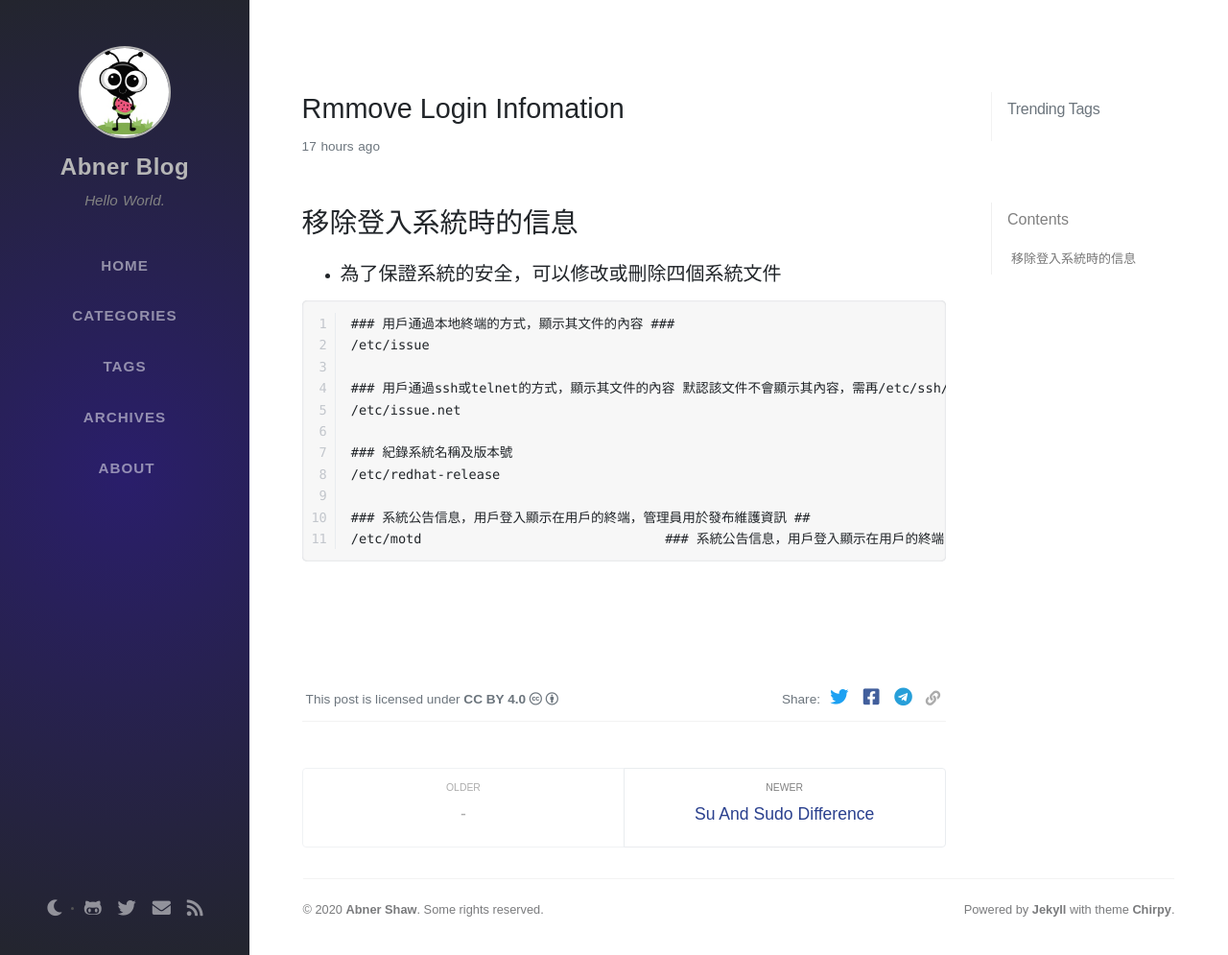
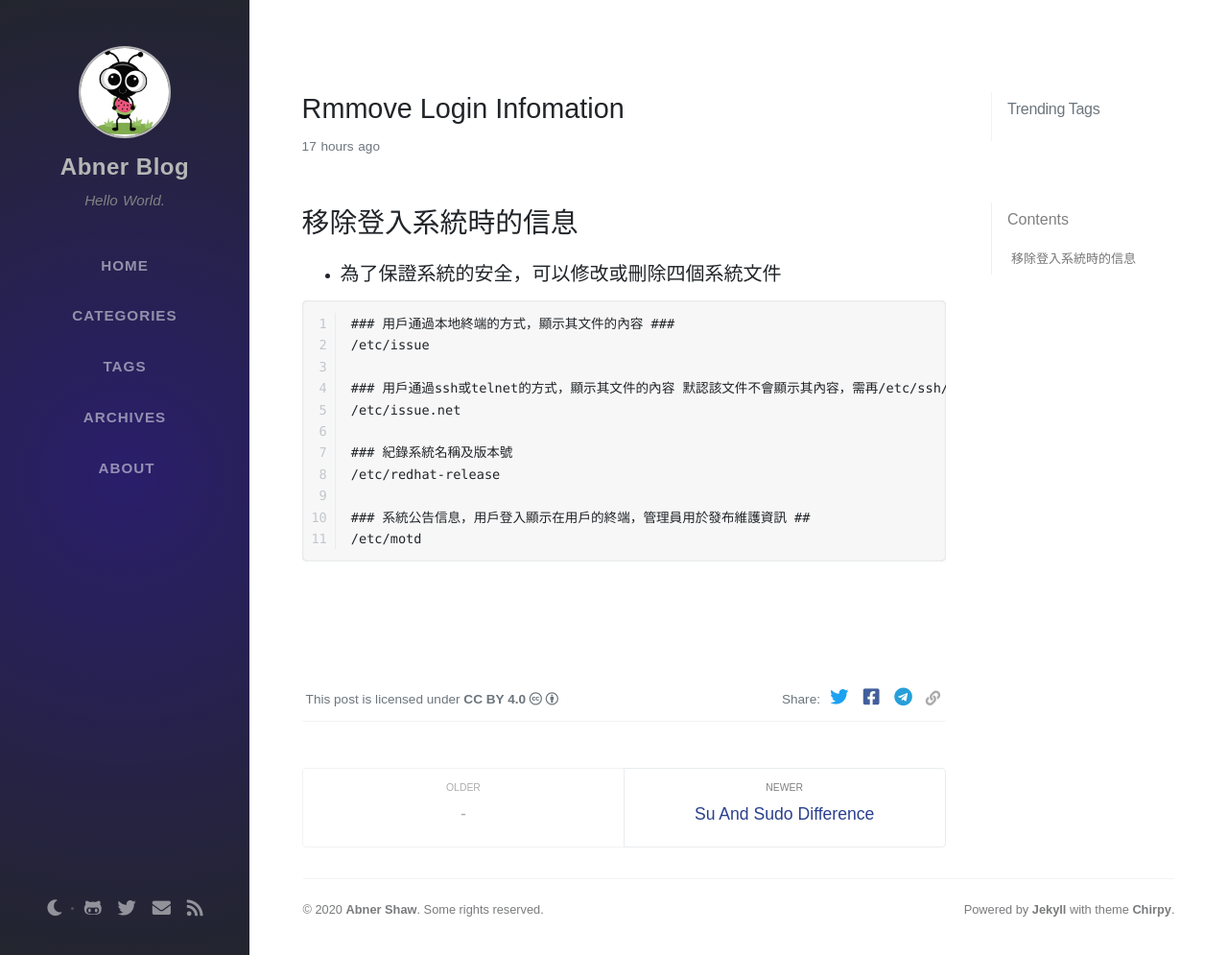
Before and after one commit to abnershaw/abnershaw.github.io, a Jekyll site: the page built from _posts/2020-03-22-rmmove-login-infomation.md, in a window 1280 px wide and 995 px high. Shown: the whole window at 96% size. Built offline with Jekyll 4.4.1, drawn with Linux system fonts in a browser that asks for light colours; nearby versions of some CDN libraries; some web fonts are replaced; comment, search, counter and statistics services are not loaded.

Commit message:
Update 2020-03-22-rmmove-login-infomation.md
123

````diff
--- a/_posts/2020-03-22-rmmove-login-infomation.md
+++ b/_posts/2020-03-22-rmmove-login-infomation.md
@@ -13,5 +13,5 @@
 /etc/redhat-release
 
 ### 系統公告信息，用戶登入顯示在用戶的終端，管理員用於發布維護資訊 ##
-/etc/motd				### 系統公告信息，用戶登入顯示在用戶的終端，管理員用於發布維護資訊 ###
+/etc/motd
 ```
````
